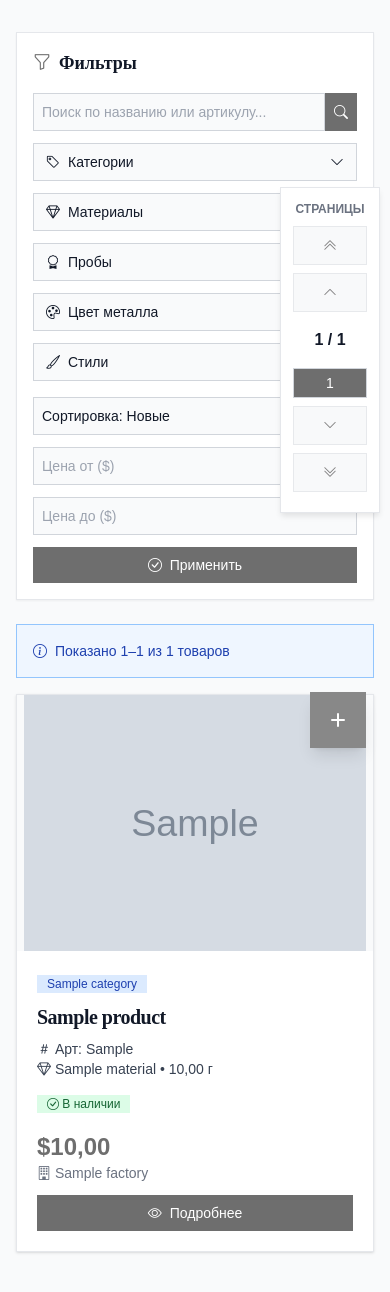
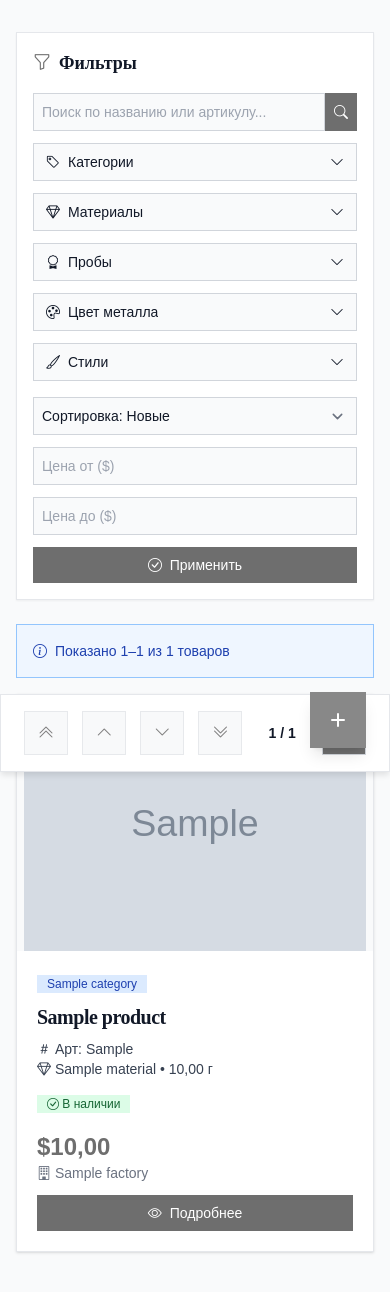
Before and after one commit to defffffender/auroom, a Django app: page / in a window 390 px wide. Shown: the part 72-1364 px from the top of the page. Run offline with Django 5.2, Linux system fonts and the light colour scheme; tables that the repository leaves empty hold one stand-in row (values such as "Sample post"); grey boxes marked "Sample" are stand-in pictures; some libraries are stand-ins or nearby versions; some web fonts are replaced.

Commit message:
feat: Add mobile and tablet responsive design for pagination - Tablet (≤768px): Increase button sizes to 44px for touch - Mobile (≤480px): Move pagination to bottom bar - Horizontal scrollable page numbers on mobile - Touch-friendly button sizes (44x44px minimum) - Hide header text on mobile to save space

```diff
--- a/static/css/infinite-scroll.css
+++ b/static/css/infinite-scroll.css
@@ -151,17 +151,92 @@
 
 /* Адаптивность */
 @media (max-width: 768px) {
+    /* На планшетах - уменьшаем размеры */
     #stickyPagination {
         right: 10px;
         padding: 0.75rem;
         min-width: 100px;
+        font-size: 0.875rem;
+    }
+
+    #stickyPagination .nav-btn {
+        min-height: 44px; /* Стандарт для touch */
+        font-size: 1rem;
+    }
+
+    #paginationNumbers button {
+        min-height: 44px; /* Touch-friendly */
+        min-width: 44px;
     }
 
     #scrollToTopBtn {
         bottom: 20px;
         right: 20px;
-        width: 45px;
-        height: 45px;
+        width: 48px;
+        height: 48px;
+    }
+}
+
+@media (max-width: 480px) {
+    /* На мобильных - перемещаем пагинацию вниз */
+    #stickyPagination {
+        position: fixed;
+        bottom: 0;
+        left: 0;
+        right: 0;
+        top: auto;
+        transform: none;
+        border-radius: 12px 12px 0 0;
+        padding: 1rem;
+        display: flex;
+        flex-direction: row;
+        align-items: center;
+        justify-content: space-around;
+        min-width: auto;
+        max-height: 80px;
+        overflow-x: auto;
+    }
+
+    #stickyPagination .pagination-header {
+        display: none; /* Скрываем заголовок на мобильных */
+    }
+
+    #stickyPagination .current-page {
+        order: 1;
+        font-size: 0.875rem;
+        padding: 0.25rem;
+        margin: 0 0.5rem;
+        white-space: nowrap;
+    }
+
+    #stickyPagination .nav-btn {
+        flex-shrink: 0;
+        width: 44px;
+        min-height: 44px;
+        margin: 0;
+        padding: 0.5rem;
+    }
+
+    #paginationNumbers {
+        order: 2;
+        flex-direction: row;
+        gap: 0.5rem;
+        margin: 0;
+        overflow-x: auto;
+        -webkit-overflow-scrolling: touch;
+    }
+
+    #paginationNumbers button {
+        flex-shrink: 0;
+        min-width: 44px;
+        min-height: 44px;
+    }
+
+    #scrollToTopBtn {
+        bottom: 90px; /* Выше панели пагинации */
+        right: 15px;
+        width: 48px;
+        height: 48px;
     }
 }
 
```
